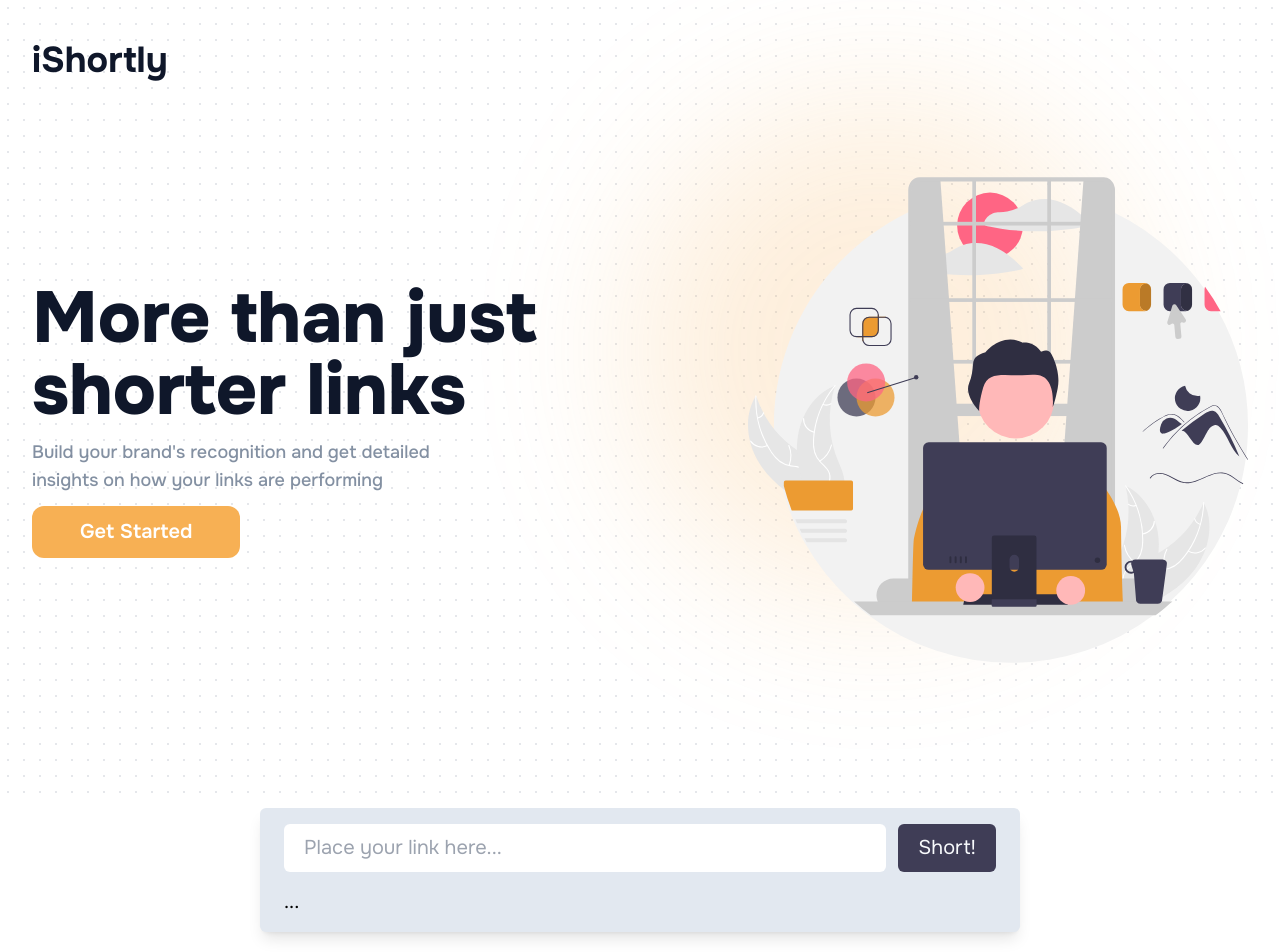
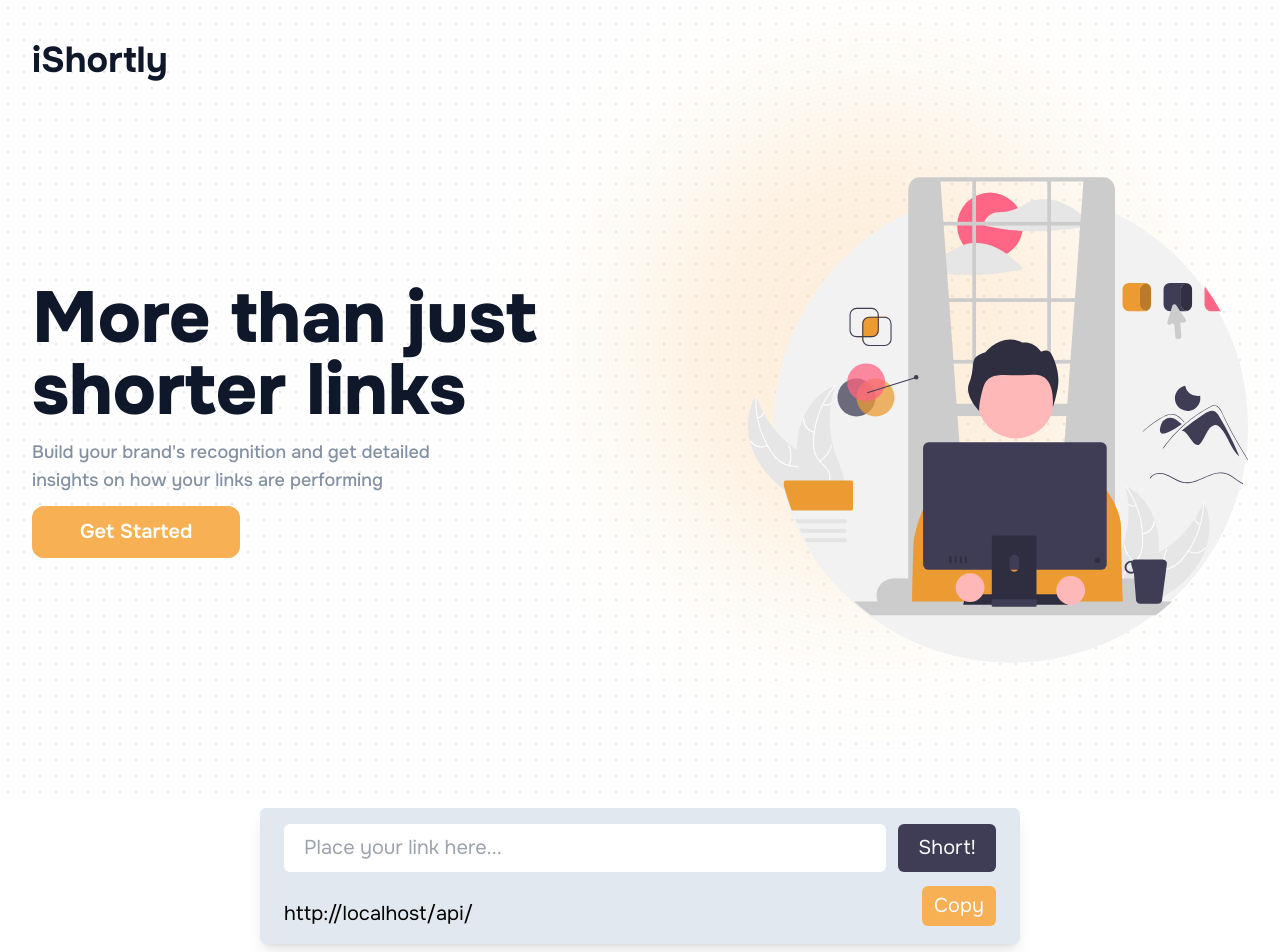
Before and after one commit to Git-Darkmoon/iShortly, a Next.js app: page / in a window 1280 px wide. Shown: the top 952 px of the page. Built offline with nearby package versions, Linux system fonts and the light colour scheme.

Commit message:
chore: list of links shortened.

```diff
--- a/app/api/shortUrl/route.ts
+++ b/app/api/shortUrl/route.ts
@@ -18,7 +18,7 @@ export async function POST(request: NextRequest, response: NextResponse) {
     return NextResponse.json(
       {
         message: "Links saved successfully",
-        data: response.rows[0],
+        shortUrlId: shortUrl,
       },
       { status: 200 }
     )
--- a/app/components/FormContainer.tsx
+++ b/app/components/FormContainer.tsx
@@ -3,8 +3,9 @@
 import { FormEvent, useRef, useState } from "react"
 
 const FormContainer = () => {
-  const [shortUrl, setShortUrl] = useState("...")
+  const [shortUrl, setShortUrl] = useState<String>("")
   const inputRef = useRef<HTMLInputElement>(null)
+  const [isCopied, setIsCopied] = useState(false)
 
   async function handleSubmit(e: FormEvent<HTMLFormElement>) {
     e.preventDefault()
@@ -21,7 +22,7 @@ const FormContainer = () => {
     })
     const data = await res.json()
     console.log(data)
-    setShortUrl(data.shorturl)
+    setShortUrl(data.shortUrlId)
     // Reset the form
     const form = document.getElementById("myForm") as HTMLFormElement
     form.reset()
@@ -32,7 +33,7 @@ const FormContainer = () => {
       <form
         id="myForm"
         onSubmit={handleSubmit}
-        className="w-full mt-12 max-w-[760px] items-center justify-center text-xl mx-auto px-6 py-4 bg-slate-200 shadow-lg rounded-md"
+        className="flex flex-col gap-y-3 w-full  mt-12 max-w-[760px] justify-center text-xl mx-auto px-6 py-4 bg-slate-200 shadow-lg rounded-md"
       >
         <div className="flex flex-col md:flex-row gap-3">
           <input
@@ -48,7 +49,12 @@ const FormContainer = () => {
             short!
           </button>
         </div>
-        <div className="mt-4">{shortUrl}</div>
+        <div className="flex items-center justify-between">
+          <div className="mt-4">{`${window.location.href}api/${shortUrl}`}</div>
+          <button className="bg-primary-500 hover:bg-primary-700 text-slate-50 px-3 py-1.5 capitalize rounded-md transition-colors">
+            {isCopied ? "Copied !" : "Copy"}
+          </button>
+        </div>
       </form>
     </>
   )
```
